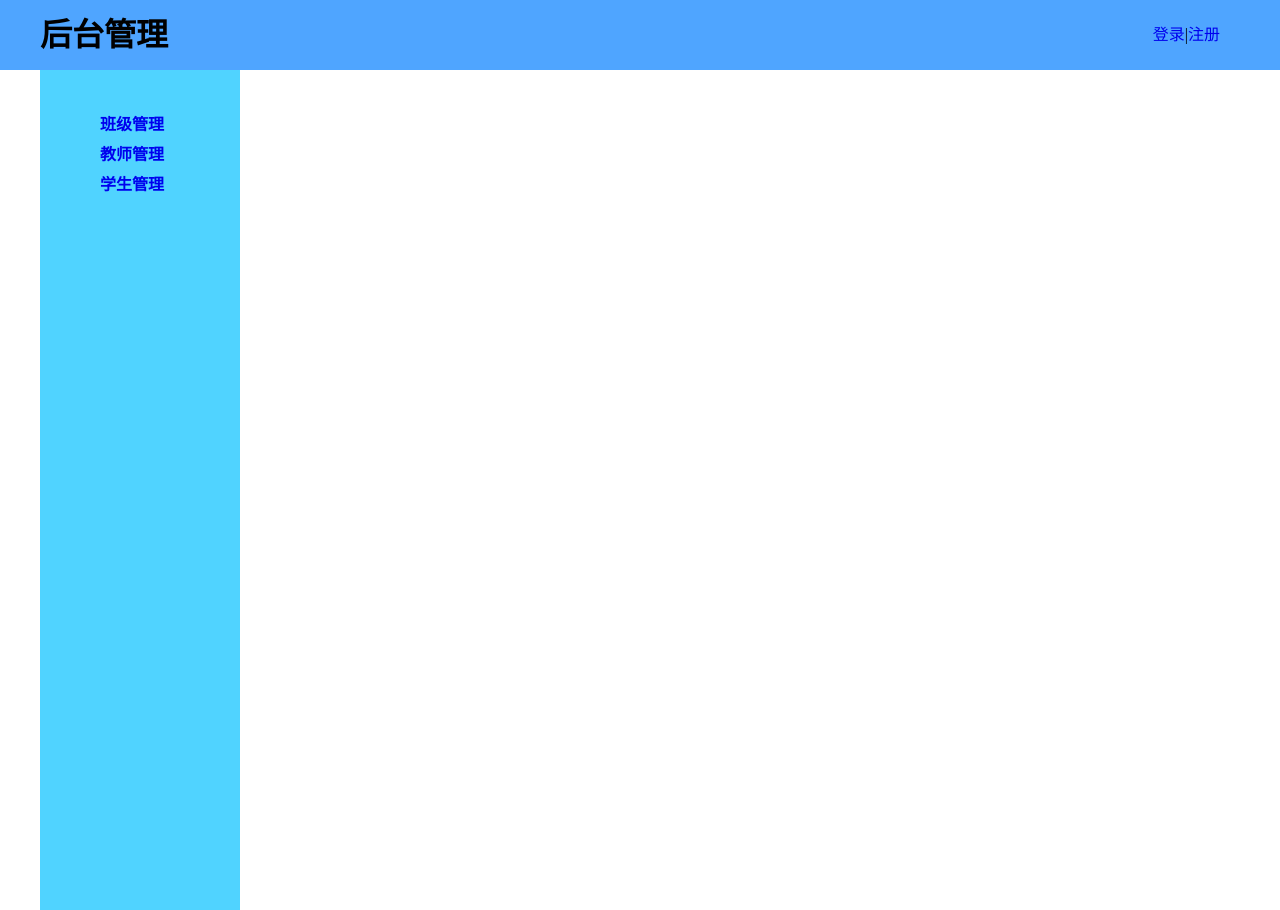
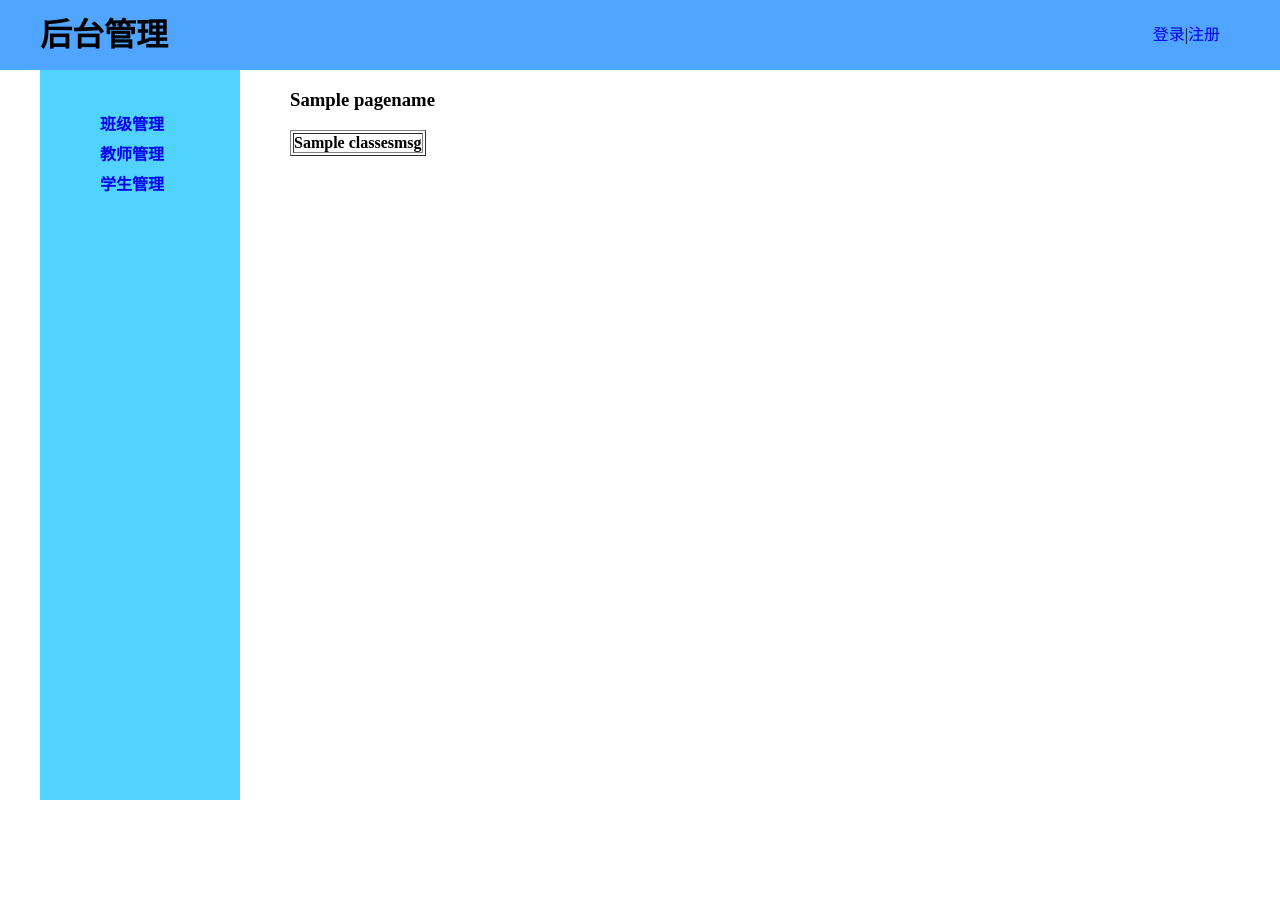
Before and after one commit to calmzhuang/simplemanage, a Django app: template templates/index.html in a window 1280 px wide. After the commit the page ends 800 px from the top, so only its background shows below. Run offline with Django 3.2, Linux system fonts and the light colour scheme; the template is opened without the code that fills it: most values are stand-ins (such as "Sample title", 1, 10 or a date in 2020); lists and menus that the app fills with data are empty.

Commit message:
change for class.

```diff
--- a/app01/views.py
+++ b/app01/views.py
@@ -41,7 +41,9 @@ class Login(views.View):
 @method_decorator(outer, name='get')
 class Classes(views.View):
     def get(self, request, *args, **kwargs):
-        return render(request, "classes.html")
+        pagename = "班级信息"
+        classesmsg = ["班级编号", "班级名称", "操作"]
+        return render(request, "classes.html", {"classesmsg": classesmsg, "pagename": pagename})
 
 class Logout(views.View):
     def get(self, request, *args, **kwargs):
--- a/templates/index.html
+++ b/templates/index.html
@@ -34,6 +34,16 @@
             height: 800px;
             padding: 20px 50px;
             background-color: #50d3ff;
+            position: fixed;
+        }
+        .list {
+            position: absolute;
+            left: 250px;
+            float: left;
+        }
+        h3 {
+            margin: 20px 0px;
+            line-height: 20px;
         }
     </style>
     {% block css %}
@@ -60,6 +70,17 @@
                 <li class="student"><a href="/studentmanage"><h4>学生管理</h4></a></li>
             </ul>
         </div>
+        <div class="list">
+            <h3>{{ pagename }}</h3>
+            <table border="1">
+                <tr>
+                    {% for items in classesmsg %}
+                    <th>{{ items }}</th>
+                    {% endfor %}
+                </tr>
+
+            </table>
+        </div>
         {% block main %}
         {% endblock %}
     </div>
```
